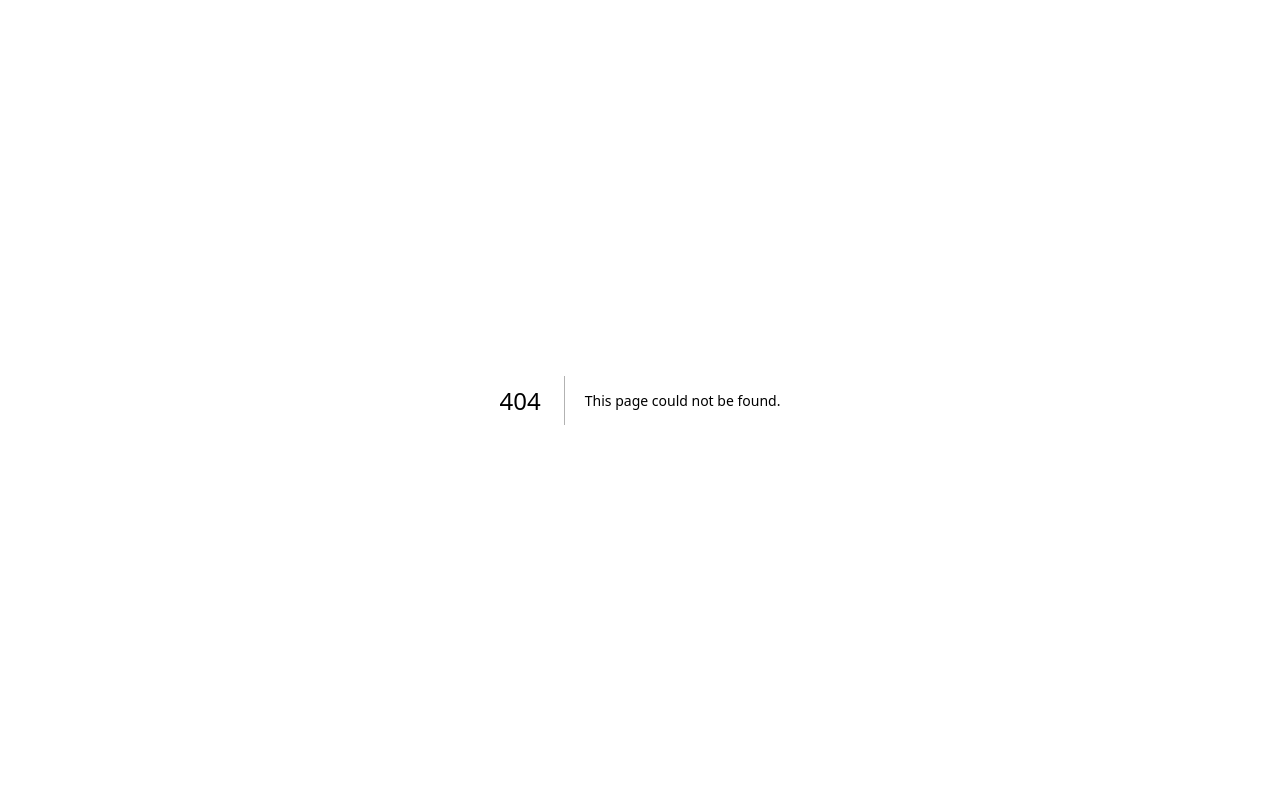
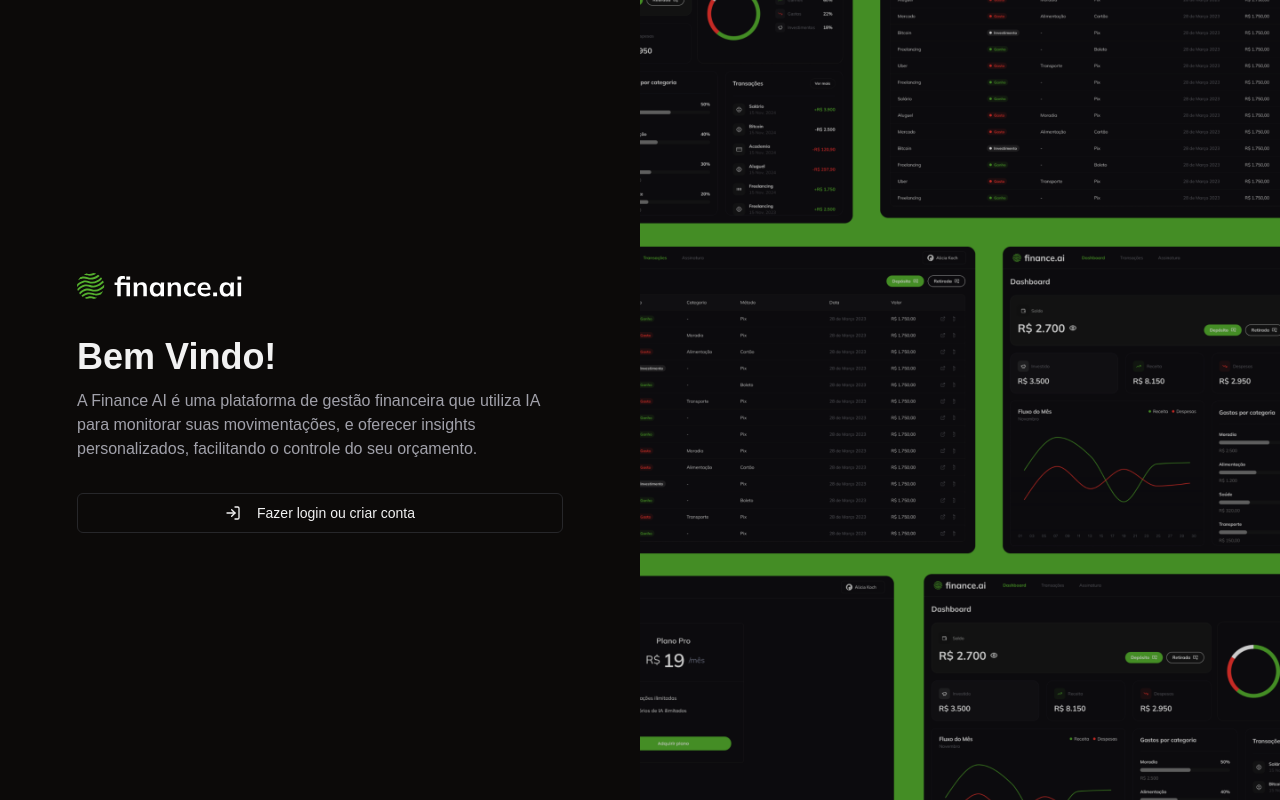
Before and after one commit to gabrieldickman/finance-ai, a Next.js app: page /login in a window 1280 px wide. Before the commit this address had no page. Built offline with nearby package versions, Linux system fonts and the light colour scheme.

Commit message:
feat: add login page

```diff
--- /dev/null
+++ b/app/login/page.tsx
@@ -0,0 +1,40 @@
+import Image from "next/image";
+import { Button } from "../_components/ui/button";
+import { LogInIcon } from "lucide-react";
+
+const LoginPage = () => {
+  return (
+    <div className="grid h-full grid-cols-2">
+      {/* ESQUERDA */}
+      <div className="mx-auto flex h-full max-w-[550px] flex-col justify-center p-8">
+        <Image
+          src="/logo.svg"
+          width={173}
+          height={39}
+          alt="Finance AI"
+          className="mb-8"
+        />
+        <h1 className="mb-3 text-4xl font-bold">Bem Vindo!</h1>
+        <p className="text-muted-foreground mb-8">
+          A Finance AI é uma plataforma de gestão financeira que utiliza IA para
+          monitorar suas movimentações, e oferecer insights personalizados,
+          facilitando o controle do seu orçamento.
+        </p>
+        <Button variant={"outline"}>
+          <LogInIcon className="mr-2" />
+          Fazer login ou criar conta</Button>
+      </div>
+      {/* DIREITA */}
+      <div className="relative h-full w-full">
+        <Image
+          src="/login.png"
+          alt="Faça login"
+          fill
+          className="object-cover"
+        />
+      </div>
+    </div>
+  );
+};
+
+export default LoginPage;
--- a/app/subscription/page.tsx
+++ b/app/subscription/page.tsx
@@ -1,5 +1,5 @@
-const Subscriptions = () => {
+const SubscriptionsPage = () => {
   return ( <h1>Subscription Page</h1> );
 }
 
-export default Subscriptions;
+export default SubscriptionsPage;
--- a/app/transactions/page.tsx
+++ b/app/transactions/page.tsx
@@ -1,5 +1,5 @@
-const Transactions = () => {
+const TransactionsPage = () => {
   return ( <h1>Transactions Page</h1> );
 }
 
-export default Transactions;
+export default TransactionsPage;
```
Also changed, not shown: public/login.png (added), public/logo.svg (added).
